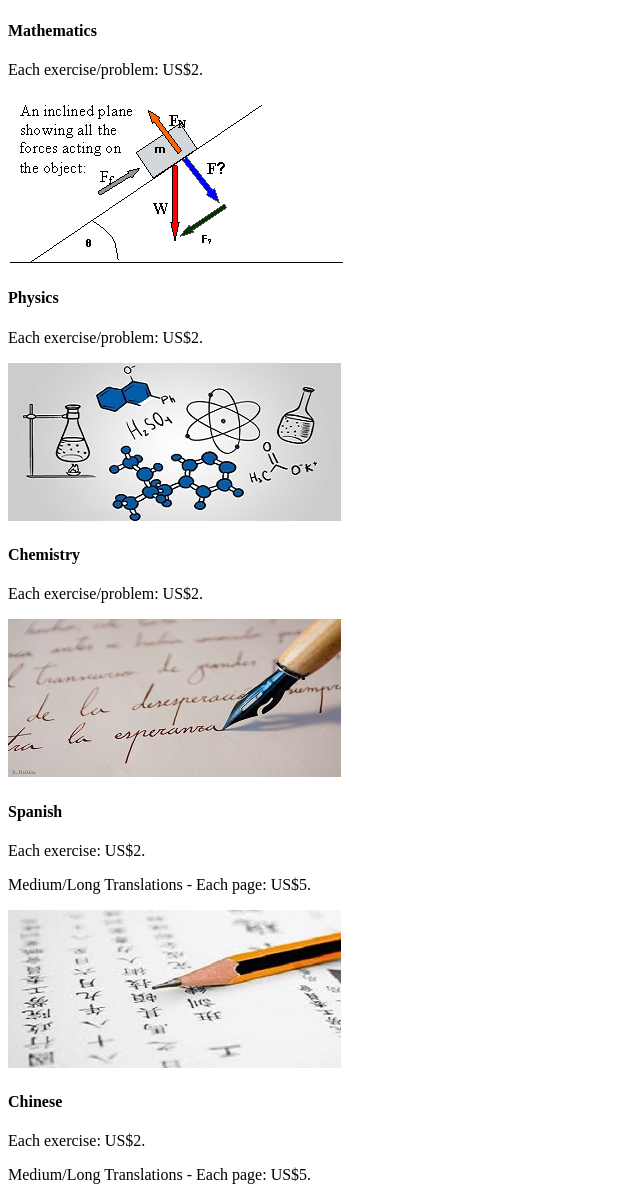
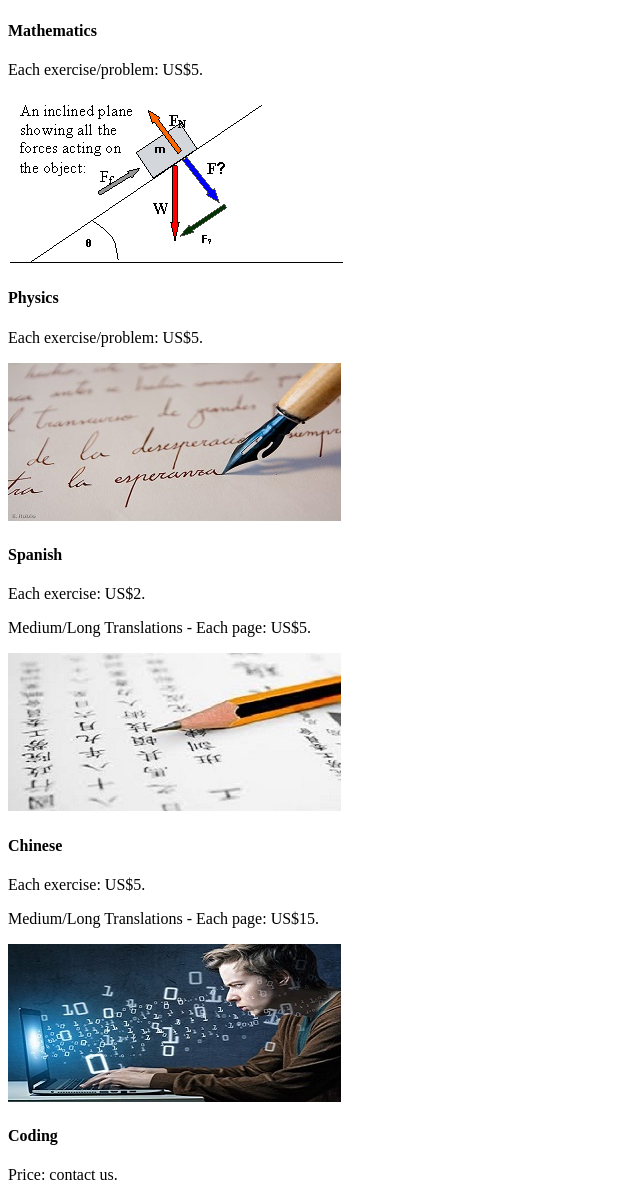
Before and after one commit to heagueron/hwprofessor, a plain HTML site: page pricing.html in a window 1280 px wide. Shown: the part 380-1577 px from the top of the page, without its empty margins (0-640 px from the left). Drawn offline with nearby package versions, Linux system fonts and the light colour scheme.

Commit message:
Update pricing.html
Price updating

```diff
--- a/pricing.html
+++ b/pricing.html
@@ -50,7 +50,7 @@
           <img class="card-img-top" src="./img/mathematics.jpg" alt="Mathematics">
           <div class="card-block">
               <h4 class="card-title">Mathematics</h4>
-              <p class="card-text">Each exercise/problem: US$2.</p>
+              <p class="card-text">Each exercise/problem: US$5.</p>
           </div>
 
 
@@ -60,19 +60,12 @@
           <img class="card-img-top" src="./img/physics.gif" alt="Physics">
           <div class="card-block">
             <h4 class="card-title">Physics</h4>
-            <p class="card-text">Each exercise/problem: US$2.</p>
+            <p class="card-text">Each exercise/problem: US$5.</p>
           </div>
 
         </div>
 
-        <div class="card card-pricing mx-auto" style="border: none" >
-          <img class="card-img-top" src="./img/chemistry.jpg" alt="Chemistry">
-          <div class="card-block">
-              <h4 class="card-title">Chemistry</h4>
-              <p class="card-text">Each exercise/problem: US$2.</p>
-          </div>
 
-        </div>
 
         <div class="card card-pricing mx-auto" style="border: none">
           <img class="card-img-top" src="./img/writing-spanish.jpg" alt="Spanish">
@@ -88,8 +81,8 @@
       <img class="card-img-top" src="./img/chinese.jpg" alt="Chinese">
       <div class="card-block">
           <h4 class="card-title">Chinese</h4>
-          <p class="card-text">Each exercise: US$2.</p>
-          <p class="card-text">Medium/Long Translations - Each page: US$5.</p>
+          <p class="card-text">Each exercise: US$5.</p>
+          <p class="card-text">Medium/Long Translations - Each page: US$15.</p>
       </div>
 
     </div>
```
